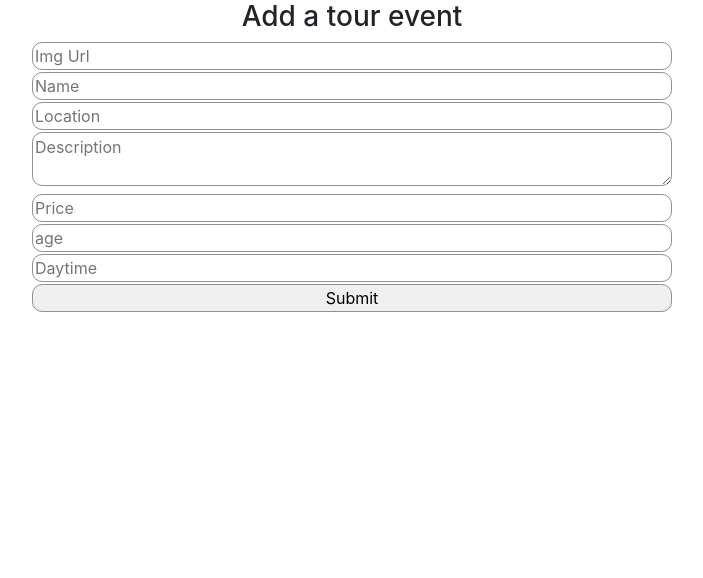
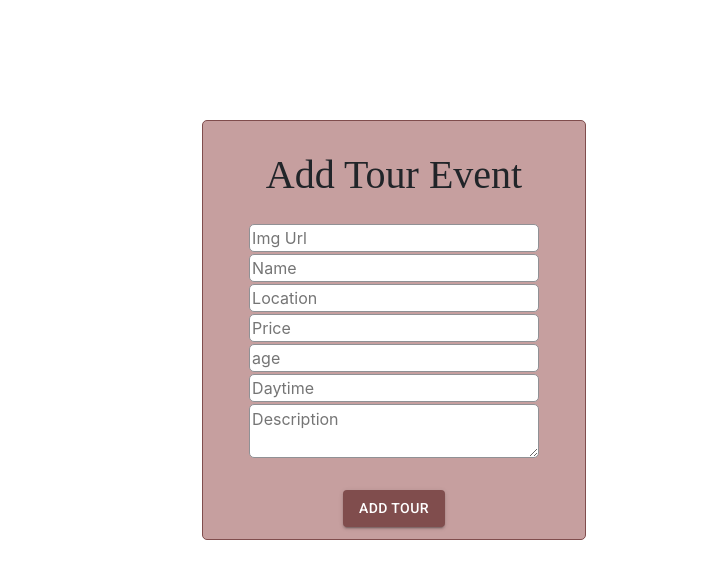
Before and after one commit to Tamim-uddin/tourism-client, a React (Create React App) app: page /addtours in a window 1280 px wide. Shown: the top 578 px of the page, without its empty margins (288-991 px from the left). Built offline with nearby package versions, Linux system fonts and the light colour scheme; no server answers.

Commit message:
complete

```diff
--- a/package.json
+++ b/package.json
@@ -18,6 +18,7 @@
     "react-bootstrap": "^2.0.1",
     "react-dom": "^17.0.2",
     "react-hook-form": "^7.18.0",
+    "react-icons": "^4.3.1",
     "react-moment": "^1.1.1",
     "react-router-dom": "^5.3.0",
     "react-router-hash-link": "^2.4.3",
--- a/src/Pages/Addtours/Addtours.css
+++ b/src/Pages/Addtours/Addtours.css
@@ -1,12 +1,22 @@
 .tour-added input{
     margin-bottom: 2px;
-    border-radius: 10px;
     border: 1px solid #909195;
-    width: 50%;
+    width: 90%;
+    border-radius: 5px;
 }
 .tour-added textarea{
+    width: 90%;
     margin-bottom: 2px;
-    border-radius: 10px;
     border: 1px solid #909195;
-    width: 50%;
+    border-radius: 5px;
 }
+.tour-added{
+    width: 30%;
+    height: 420px;
+    margin-top: 120px;
+    margin-left: 490px;
+    padding: 30px;
+    border: 1px solid #804d4d;
+    border-radius: 5px;
+    background-color: #c69f9f;
+}
--- a/src/Pages/Addtours/Addtours.js
+++ b/src/Pages/Addtours/Addtours.js
@@ -1,9 +1,13 @@
+import { Button, CircularProgress } from '@mui/material';
+import { Box } from '@mui/system';
 import axios from 'axios';
 import React from 'react';
 import { useForm } from "react-hook-form";
+import UseAuth from '../Hooks/UseAuth';
 import './Addtours.css';
 
 const Addtours = () => {
+    const {isloading} = UseAuth();
     const { register, handleSubmit } = useForm();
     const onSubmit = data => {
         console.log(data);
@@ -14,20 +18,21 @@ const Addtours = () => {
         })
     };
     return (
-        <div id="addtours" className="tour-added">
-            <h3>Add a tour event</h3>
+        <Box>
+        <div className="tour-added">
+            <h1 style={{fontFamily:'"Playfair Display",serif', marginBottom: '25px'}}>Add Tour Event</h1>
             <form onSubmit={handleSubmit(onSubmit)}>
             <input {...register("img")} placeholder="Img Url"/> <br />
             <input {...register("name", { required: true, maxLength: 20 })} placeholder="Name" /> <br />
             <input {...register("loc", { required: true, maxLength: 20 })} placeholder="Location" /> <br />
-            <textarea {...register("des")} placeholder="Description"/> <br />
             <input type="number" {...register("price")} placeholder="Price" /> <br />
             <input type="number" {...register("age")} placeholder="age" /> <br />
             <input type="number" {...register("daytime")} placeholder="Daytime" /> <br />
-            <input type="submit" />
+            <textarea {...register("des")} placeholder="Description"/> <br />< br />
+            <Button type='submit' variant='contained' sx={{backgroundColor: '#804d4d'}} >Add Tour </Button>
             </form>
-
         </div>
+        </Box>
     );
 };
 
--- a/src/Pages/Footers/Footers.css
+++ b/src/Pages/Footers/Footers.css
@@ -1,5 +1,5 @@
 .footer{
-    margin-top: 40px;
+    margin-top: 150px;
     padding:40px;
     background-color: #333;
     display: grid;
--- a/src/Pages/Login/Login/Login.js
+++ b/src/Pages/Login/Login/Login.js
@@ -1,4 +1,4 @@
-import { Alert, Box, Button, CircularProgress, Grid, TextField } from '@mui/material';
+import { Alert, Box, Button, Card, CardContent, CircularProgress, Grid, TextField } from '@mui/material';
 import React, { useState } from 'react';
 import { useHistory, useLocation } from 'react-router';
 import { NavLink } from 'react-router-dom';
@@ -6,7 +6,9 @@ import UseAuth from '../../Hooks/UseAuth';
 import bg from '../../../Images/background/bg6.jpg';
 import LoginRoundedIcon from '@mui/icons-material/LoginRounded';
 import GoogleIcon from '@mui/icons-material/Google';
+import { FcGoogle } from "react-icons/fc";
 import './Login.css';
+
 
 
 const Login = () => {
@@ -42,32 +44,33 @@ const Login = () => {
 
     return (
         <Box>
-            <Grid container spacing={2}>
-                <Grid item xs={12} sm={6} md={6} >
+                <Grid container spacing={2} sx={{ boxShadow: 3, width: '25%', height: '420px', mt: '130px', ml: '500px', p: '30px', border: '1px solid 	#804d4d', borderRadius: '5px'}}>
+                {/* <Grid item xs={12} sm={6} md={6} >
                     <img src={bg} alt=''/>
-                </Grid>
-                <Grid item xs={12} sm={6} md={6} sx={{mt: '150px', textAlign: 'center'}}>
-                    <h2>Please Login</h2>
+                </Grid>   */}
+
+                <Grid item xs={12} sm={6} md={12} sx={{textAlign: 'center', mt: '20px'}}>
+                <h1 style={{fontFamily:'"Playfair Display",serif'}}>Please Login</h1>
                     <form onSubmit={handleOnSubmit}>
                     <TextField
-                    sx={{width: '75%'}}
+                    sx={{width: '100%'}}
                     label="Your Email"
                     name="email"
                     type="email"
                     onBlur={handleOnBlur}
                     variant="standard" /> <br />
                     <TextField
-                    sx={{width: '60%', mb: '5px'}}
+                    sx={{width: '100%', mb: '5px'}}
                     label="Your Password"
                     name="password"
                     type="password"
                     onBlur={handleOnBlur}
                     variant="standard" /> <br />
-                    <Button type='submit' variant='contained'  sx={{fontSize: 'medium'}}>Login<LoginRoundedIcon sx={{fontSize: 'medium', ml: '5px'}}/></Button><br />
+                    <Button type='submit' variant='contained'  sx={{fontSize: 'medium', backgroundColor: '#804d4d'}}>Login<LoginRoundedIcon/></Button><br />
                     </form> <br />
                     {/* google sign in */}
-                    <Button onClick={handlegooglelogin} type="submit"  variant='contained'  sx={{fontSize: '15px'}}><GoogleIcon sx={{fontSize: '25px', color: "yellow", mr: '5px'}}/>Google Sign</Button> <br />
-                    <NavLink to="/register">New User?Please Register</NavLink> <br />
+                    <Button onClick={handlegooglelogin} type="submit"  variant='contained'  sx={{fontSize: '15px', backgroundColor: '#804d4d'}}><FcGoogle sx={{fontSize: '35px', mr: '10px'}}/>Google Sign</Button><br />
+                    <NavLink to="/register" style={{color: '#804d4d'}}>New User?Please Register</NavLink> <br />
                 </Grid>
             </Grid>
             {user.email && <Alert severity="success" sx={{width: '75%'}}>Successfully Login</Alert>};
--- a/src/Pages/ManageAllOrder/ManageAllOrder.js
+++ b/src/Pages/ManageAllOrder/ManageAllOrder.js
@@ -41,7 +41,7 @@ const ManageAllOrder = ({manageorder, manageorders, setmanageorders}) => {
                                 {email}
                             </Typography>
                         </CardContent>
-                        <Button onClick={ () => handleDelete(_id)}  variant="contained">Delete</Button>
+                        <Button onClick={ () => handleDelete(_id)}  variant="contained" sx={{backgroundColor: '#804d4d', mb: '3px'}}>Delete</Button>
                 </Card>
             </Grid>
         </div>
--- a/src/Pages/MyOrder/MyOrder.js
+++ b/src/Pages/MyOrder/MyOrder.js
@@ -25,7 +25,7 @@ const MyOrder = ({order, setOrders, Orders}) => {
     return (
         <div>
             <Grid item xs={12} md={12} >
-                <Card sx={{ minWidth: 370, m: 4  }}>
+                <Card sx={{ minWidth: 370, m: 4, }}>
                     <CardContent>
                             <Typography variant="h5" component="div">
                                 {tourName}
@@ -40,7 +40,7 @@ const MyOrder = ({order, setOrders, Orders}) => {
                                 {email}
                             </Typography>
                     </CardContent>
-                        <Button onClick={() => handleDelete(_id)} variant="contained">Delete</Button>
+                        <Button onClick={() => handleDelete(_id)} variant="contained" sx={{backgroundColor: '#804d4d', mb: '3px'}}>Delete</Button>
                 </Card>
             </Grid>
         </div>
--- a/src/Pages/Register/Register.js
+++ b/src/Pages/Register/Register.js
@@ -35,49 +35,47 @@ const Register = () => {
 
     return (
         <Box>
-            <Grid container spacing={2}>
-                <Grid item xs={12} sm={6} md={6} >
+            <Grid container spacing={2} sx={{ boxShadow: 3, width: '25%', height: '460px', mt: '100px', ml: '500px', p: '30px', border: '1px solid #804d4d', borderRadius: '5px'}}>
+                {/* <Grid item xs={12} sm={6} md={6} >
                     <img src={bg} alt=''/>
-                </Grid>
-                <Grid item xs={12} sm={6} md={6} sx={{mt: '150px', textAlign: 'center'}}>
-                    <Typography variant="h3" gutterBottom component="div">
-                        Please Register
-                    </Typography>
+                </Grid>  */}
+                <Grid item xs={12} sm={6} md={12}  sx={{textAlign: 'center', mt: '20px'}}>
+                <h1 style={{fontFamily:'"Playfair Display",serif'}}>Please Register</h1>
                     <form onSubmit={handleOnSubmit}>
                     <TextField
-                    sx={{width: '75%'}}
+                    sx={{width: '100%'}}
                     label="Your Name"
                     name="name"
                     onBlur={handleOnBlur}
                     variant="standard" /> <br />
                     <TextField
-                    sx={{width: '75%'}}
+                    sx={{width: '100%'}}
                     label="Your Email"
                     name="email"
                     type="email"
                     onBlur={handleOnBlur}
                     variant="standard" /> <br />
                     <TextField
-                    sx={{width: '60%'}}
+                    sx={{width: '100%'}}
                     label="Your Password"
                     name="password"
                     type="password"
                     onBlur={handleOnBlur}
                     variant="standard" /> <br />
                     <TextField
-                    sx={{width: '45%', mb: '5px'}}
+                    sx={{width: '100%', mb: '5px'}}
                     label="Retype Password"
                     name="password2"
                     type="password"
                     onBlur={handleOnBlur}
                     variant="standard" /> <br />
-                    <Button type='submit' variant='contained'  >Sign Up <ExitToAppRoundedIcon sx={{fontSize: 'medium', ml: '5px'}}/></Button><br />
-                    <NavLink to="/login">Already Register?Please LogIn</NavLink>
+                    <Button type='submit' variant='contained' sx={{backgroundColor: '#804d4d'}} >Sign Up <ExitToAppRoundedIcon sx={{fontSize: 'medium', ml: '5px'}}/></Button><br /><br />
+                    <NavLink to="/login" style={{color: '#804d4d'}}>Already Register?Please LogIn</NavLink>
                     </form> <br />
-                    {user.email && <Alert severity="success" sx={{width: '75%'}}>Successfully Register</Alert>};
-                    {error && <Alert severity="error" sx={{width: '75%'}}>{error}</Alert>}
                 </Grid>
             </Grid>
+            {user.email && <Alert severity="success" sx={{width: '75%'}}>Successfully Register</Alert>};
+             {error && <Alert severity="error" sx={{width: '75%'}}>{error}</Alert>}
         </Box>
     );
 };
```
Also changed, not shown: src/Pages/Home/Aboutus/Aboutus.js (+10 -6 lines), 1 other file (tests, documents, lock files or other folders).
